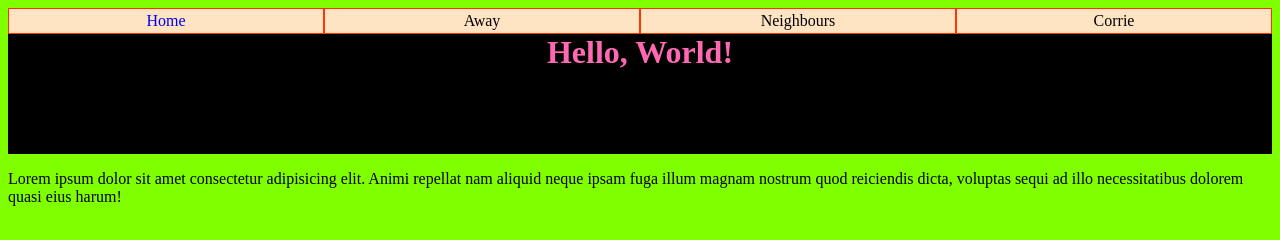
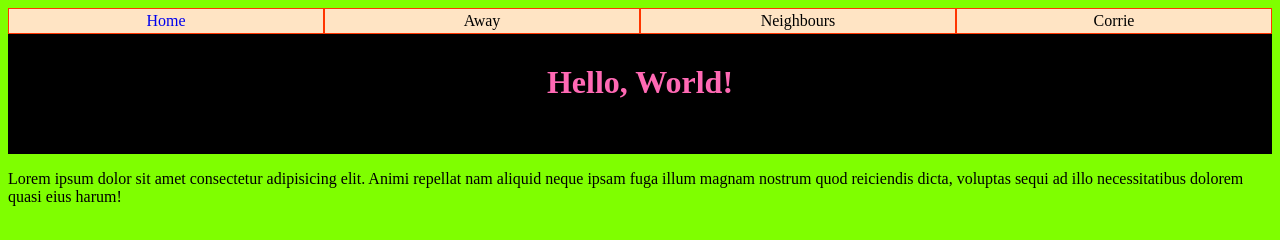
Before and after one commit to Matt-Cowen/branching, a plain HTML site: page index.html in a window 1280 px wide. Drawn offline with Linux system fonts and the light colour scheme.

Commit message:
Improved Header

```diff
--- a/css/style.css
+++ b/css/style.css
@@ -35,6 +35,8 @@ a {
 
 h1 {
     margin: 0;
+    position: relative;
+    top: 25%;
 }
 
 .main-header {
```
